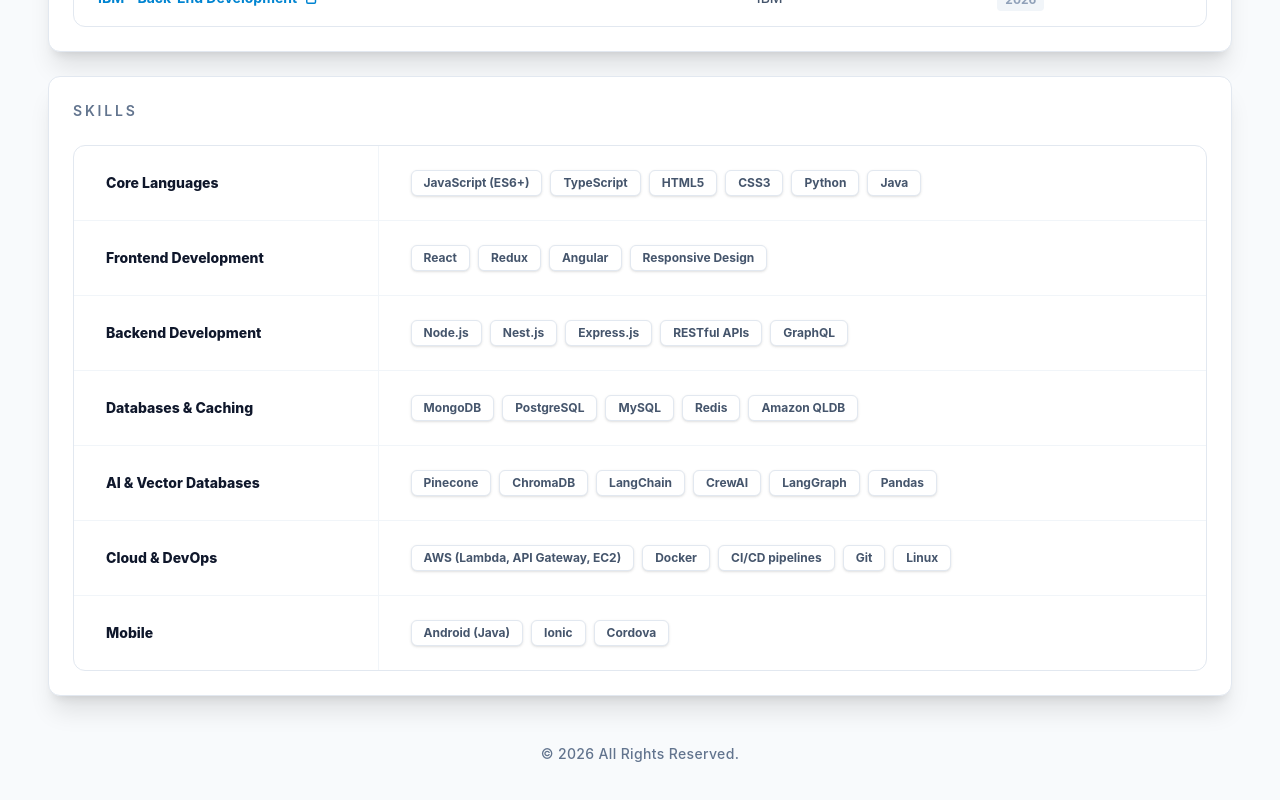
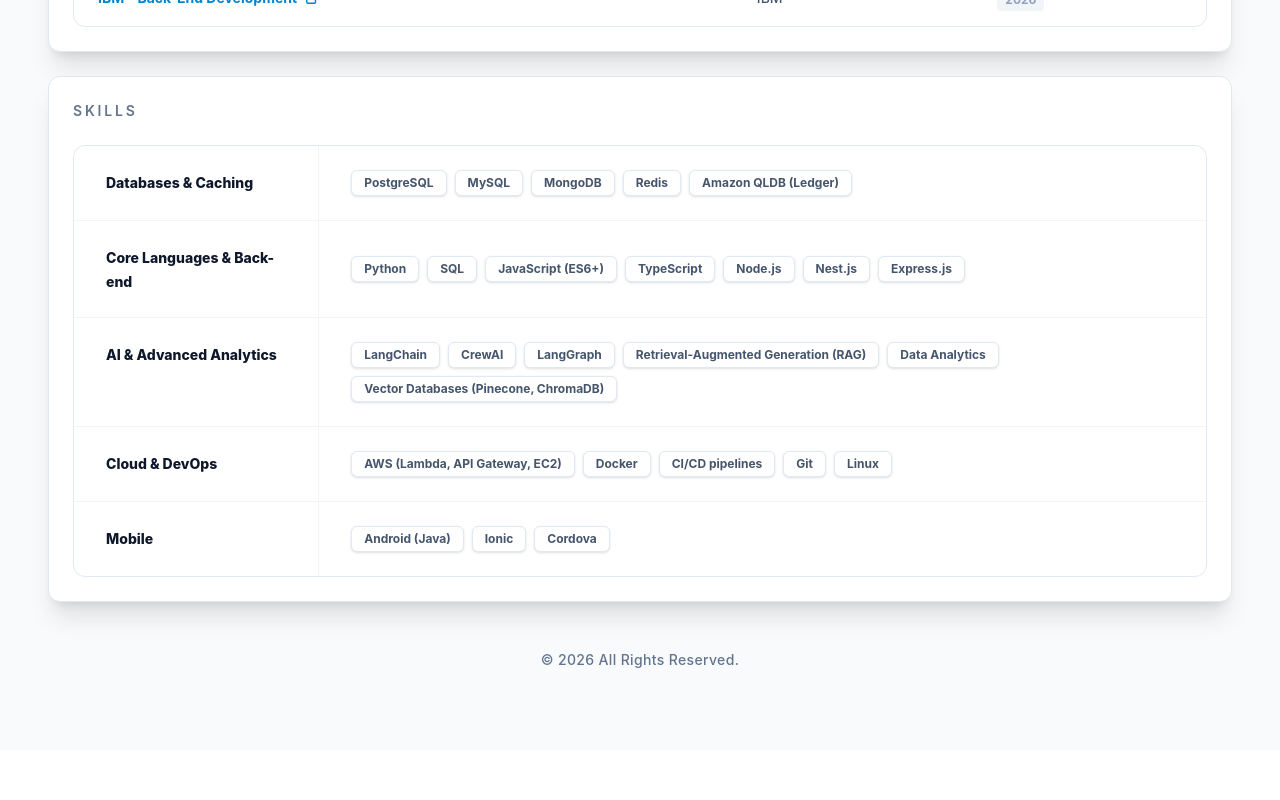
Before and after one commit to namrta-saxena/namrta-saxena.github.io, a React (Vite) app: page / in a window 1280 px wide. Shown: the part 2956-3756 px from the top of the page. After the commit the page ends 3706 px from the top, so only its background shows below. Built offline with nearby package versions, Linux system fonts and the light colour scheme.

Commit message:
resume and skills updated

```diff
--- a/src/components/sections/SkillsTable.jsx
+++ b/src/components/sections/SkillsTable.jsx
@@ -5,24 +5,16 @@ import SectionCard from '../ui/SectionCard';
 const SkillsTable = () => {
     const skillGroups = [
         {
-            category: "Core Languages",
-            tools: ["JavaScript (ES6+)", "TypeScript", "HTML5", "CSS3", "Python", "Java"]
+            category: "Databases & Caching",
+            tools: ["PostgreSQL", "MySQL", "MongoDB", "Redis", "Amazon QLDB (Ledger)"]
         },
         {
-            category: "Frontend Development",
-            tools: ["React", "Redux", "Angular", "Responsive Design"]
+            category: "Core Languages & Back-end",
+            tools: ["Python", "SQL", "JavaScript (ES6+)", "TypeScript", "Node.js", "Nest.js", "Express.js"]
         },
         {
-            category: "Backend Development",
-            tools: ["Node.js", "Nest.js", "Express.js", "RESTful APIs", "GraphQL"]
-        },
-        {
-            category: "Databases & Caching",
-            tools: ["MongoDB", "PostgreSQL", "MySQL", "Redis", "Amazon QLDB"]
-        },
-        {
-            category: "AI & Vector Databases",
-            tools: ["Pinecone", "ChromaDB", "LangChain", "CrewAI", "LangGraph", "Pandas"]
+            category: "AI & Advanced Analytics",
+            tools: ["LangChain", "CrewAI", "LangGraph", "Retrieval-Augmented Generation (RAG)", "Data Analytics", "Vector Databases (Pinecone, ChromaDB)"]
         },
         {
             category: "Cloud & DevOps",
```
Also changed, not shown: 1 other file (tests, documents, lock files or other folders).
